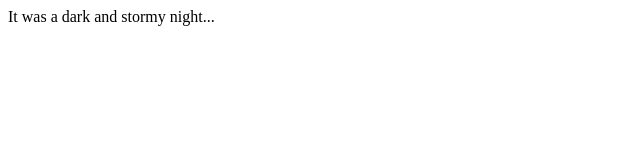
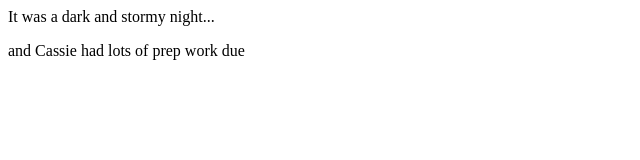
Before and after one commit to sowmyaananth2019/fireside-story, a plain HTML site: page INDEX.HTML in a window 1280 px wide. Shown: the whole page, without its empty margins (0-640 px from the left). Drawn offline with Linux system fonts and the light colour scheme.

Commit message:
added second line of story

```diff
--- a/INDEX.HTML
+++ b/INDEX.HTML
@@ -1,5 +1,6 @@
 <html>
     <body>
         <p>It was a dark and stormy night...</p>
+        <p>and Cassie had lots of prep work due</p>
     </body>
 </html>
```
